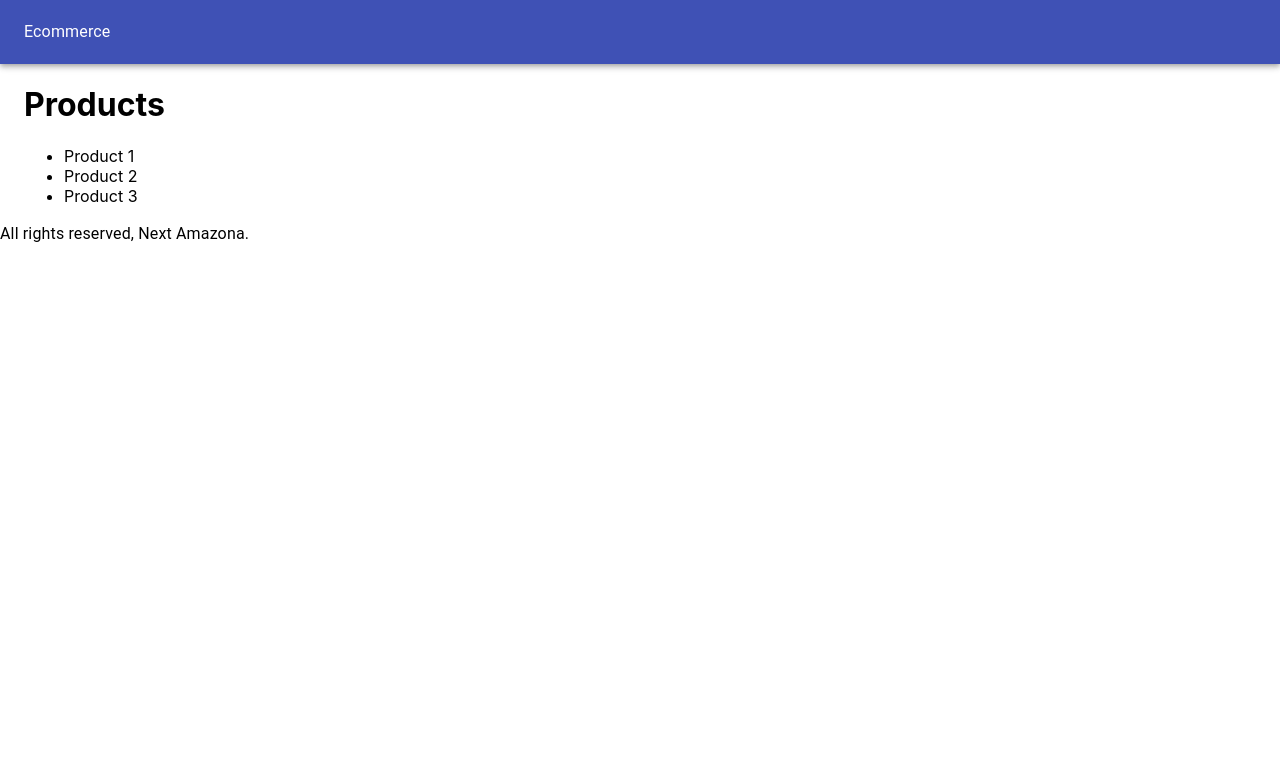
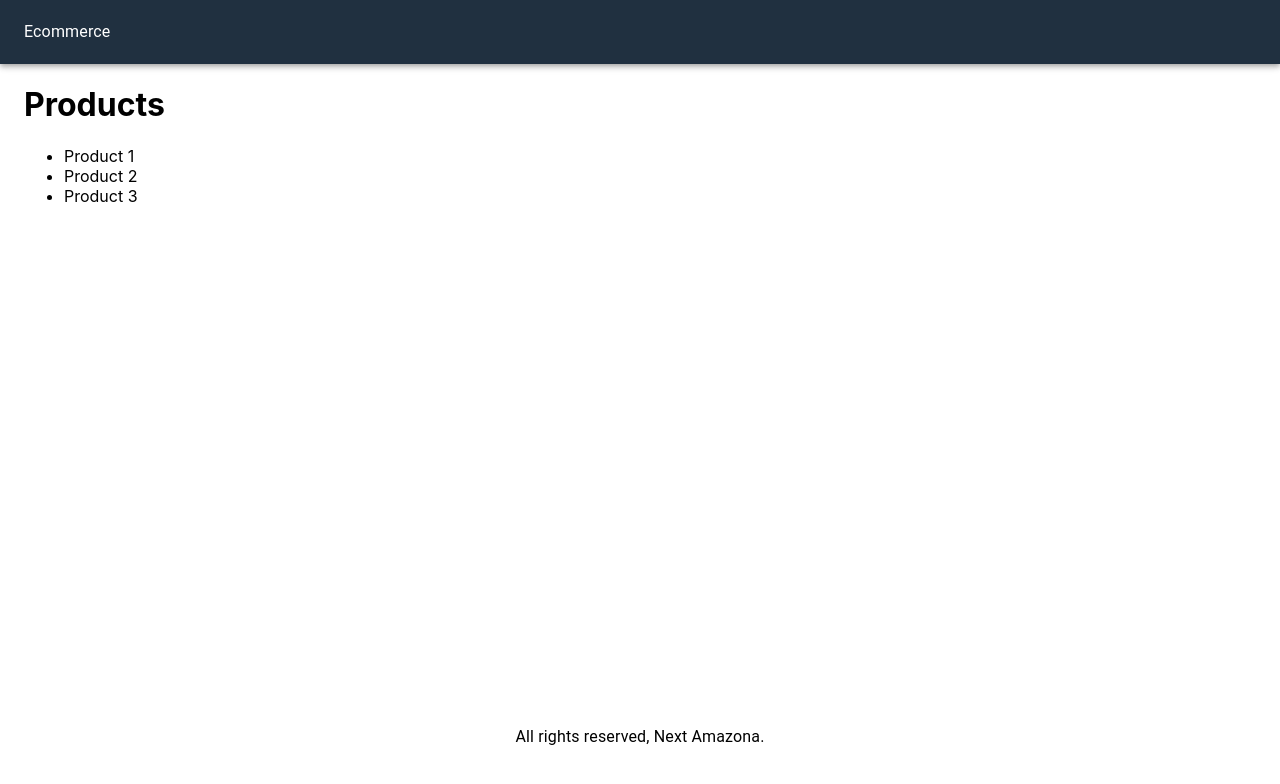
Before and after one commit to eikpeme/ecommerce, a Next.js app: page / in a window 1280 px wide. Shown: the top 784 px of the page. Built offline with nearby package versions, Linux system fonts and the light colour scheme.

Commit message:
Add styles to Layout

```diff
--- a/components/Layout.js
+++ b/components/Layout.js
@@ -1,21 +1,22 @@
 import React from "react";
 import Head from "next/head";
-
+import useStyles from "../utils/styles"
 import { AppBar, Container, Toolbar, Typography } from "@material-ui/core";
 
 const Layout = ({ children }) => {
+    const classes = useStyles()
   return (
     <div>
       <Head>
         <title> Next Ecommerce</title>
       </Head>
-      <AppBar position="static">
+      <AppBar className={classes.navbar}position="static">
         <Toolbar>
           <Typography> Ecommerce </Typography>
         </Toolbar>
       </AppBar>
-      <Container>{children}</Container>
-      <footer>
+      <Container className={classes.main}>{children}</Container>
+      <footer className={classes.footer}>
           <Typography>
               All rights reserved, Next Amazona.
           </Typography>
--- /dev/null
+++ b/utils/styles.js
@@ -0,0 +1,19 @@
+import { makeStyles } from "@material-ui/core";
+
+const useStyles = makeStyles({
+  navbar: {
+    backgroundColor: "#203040",
+    "& a": {
+      color: "#ffffff",
+      marginLeft: 10,
+    },
+  },
+  main: {
+    minHeight: "80vh",
+  },
+  footer: {
+    textAlign: "center",
+  },
+});
+
+export default useStyles;
```
